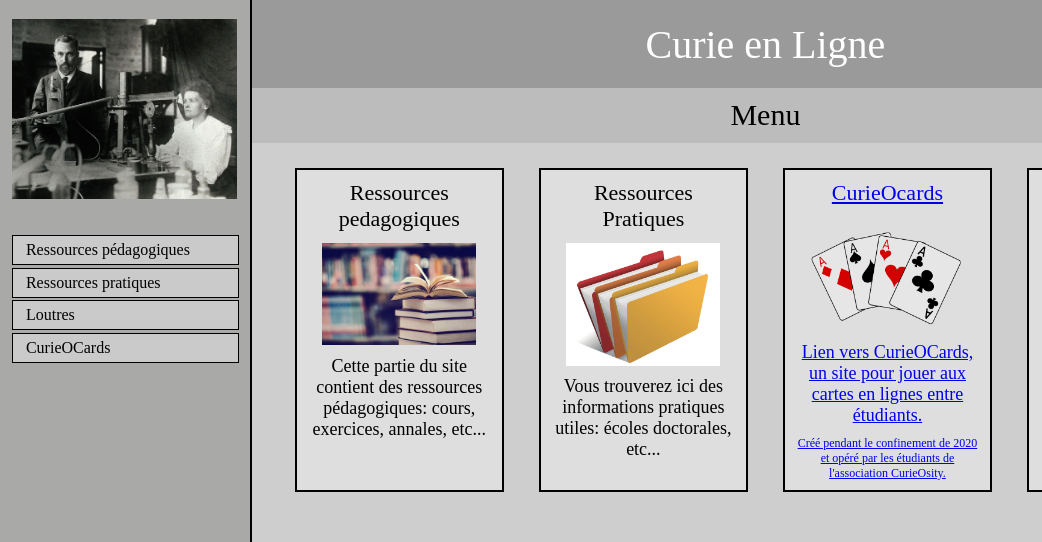
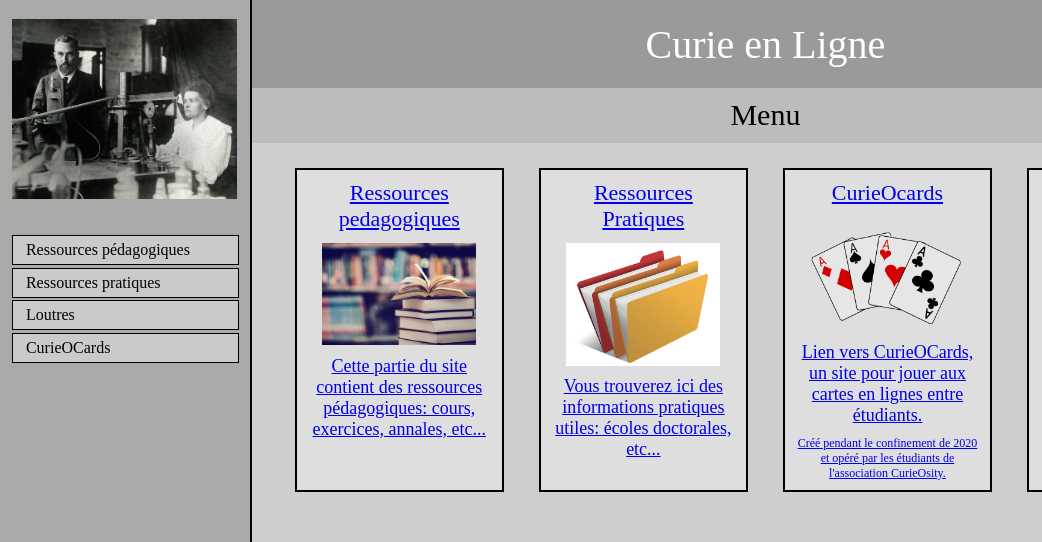
Before and after one commit to MoogMt/CurieEnLigne, a plain HTML site: page index.html in a window 1280 px wide. Shown: the top 542 px of the page, 0-1042 px from the left. Drawn offline with Linux system fonts and the light colour scheme.

Commit message:
modified:   index.html

```diff
--- a/index.html
+++ b/index.html
@@ -51,7 +51,7 @@
 
     <div>
       <div id="main_blocks">
-        <div id="main_block">
+        <a href="http://wikipedia.org" id="main_block">
           <div id="box_title">
             Ressources pedagogiques
           </div>
@@ -66,8 +66,8 @@
               Cette partie du site contient des ressources pédagogiques: cours, exercices, annales, etc...
             </div>
           </div>
-        </div>
-        <div id="main_block">
+        </a>
+        <a href="http://facebook.com" id="main_block">
           <div id="box_title">
             Ressources Pratiques
           </div>
@@ -82,7 +82,7 @@
                 Vous trouverez ici des informations pratiques utiles: écoles doctorales, etc...
               </div>
           </div>
-        </div>
+        </a>
         <a href="http://google.com" id="main_block">
           <div id="box_title">
             CurieOcards
```
